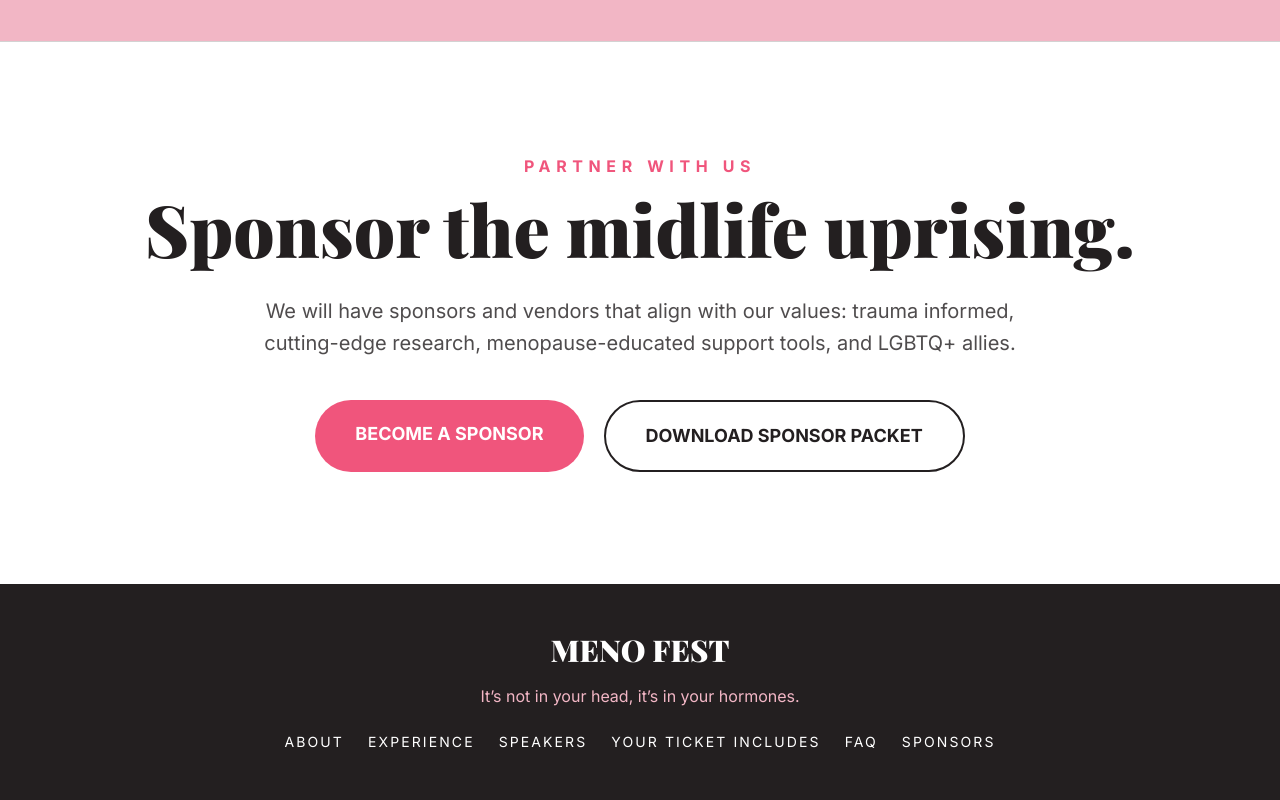
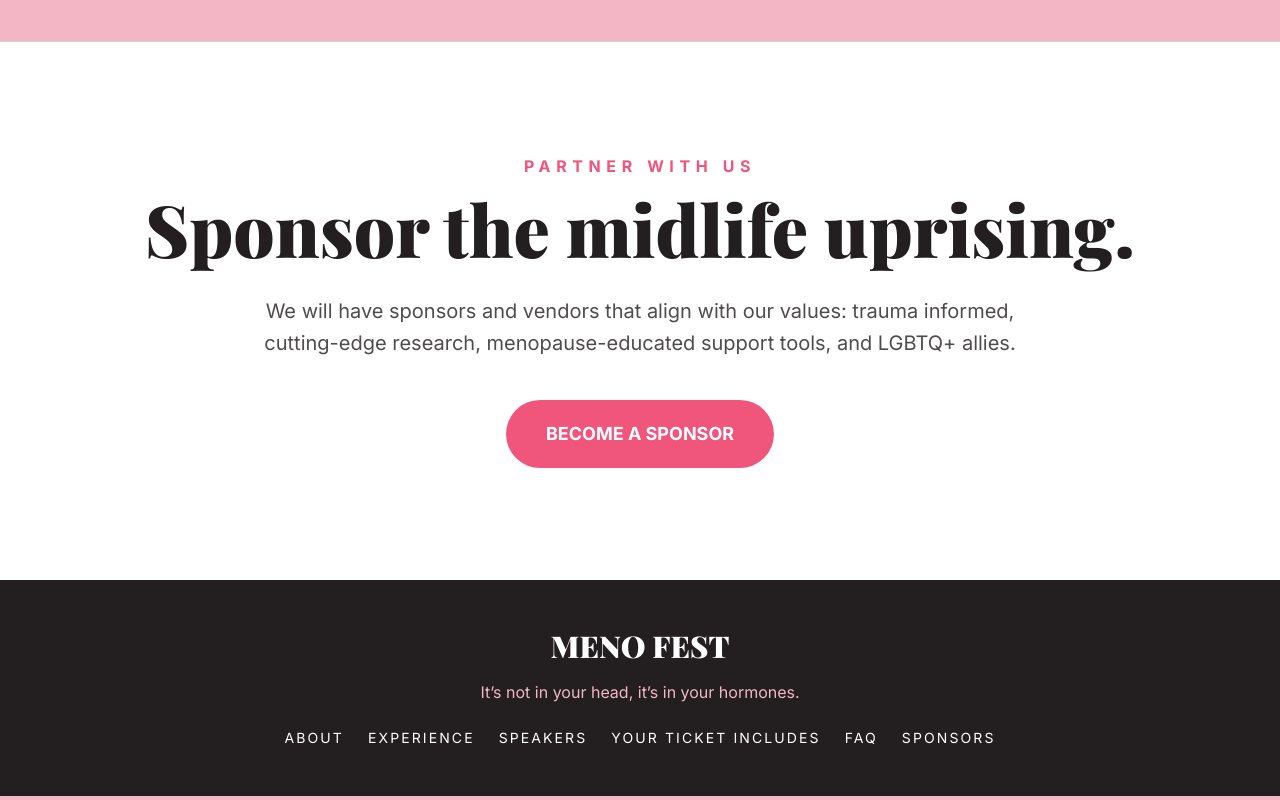
Before and after one commit to sheenawhittier/menofest-site, a Next.js app: page / in a window 1280 px wide. Shown: the part 9144-9944 px from the top of the page. Built offline with nearby package versions, Linux system fonts and the light colour scheme; a web font is replaced by a local one.

Commit message:
Update page.tsx
Added "Become a Sponsor Branch

```diff
--- a/app/page.tsx
+++ b/app/page.tsx
@@ -518,12 +518,8 @@
           </p>
 
           <div className="flex flex-col md:flex-row justify-center gap-5">
-            <a className="bg-[#f0557c] hover:bg-[#ee2d28] hover:scale-105 transition duration-300 text-white px-10 py-5 rounded-full text-lg font-bold cursor-pointer">
+            <a href="https://docs.google.com/presentation/d/e/2PACX-1vRPt7rge92ceauQk-_XD8-OeoAKzOdsclEWC3IBwz97AoO4lrbZQ2pzk3WoUn5Hg9ZSn5FWuq0u23oq/pub?start=false&loop=false&delayms=3000" className="bg-[#f0557c] hover:bg-[#ee2d28] hover:scale-105 transition duration-300 text-white px-10 py-5 rounded-full text-lg font-bold cursor-pointer">
               BECOME A SPONSOR
-            </a>
-
-            <a className="border-2 border-[#231f20] px-10 py-5 rounded-full text-lg font-bold hover:bg-[#231f20] hover:text-white hover:scale-105 transition duration-300 cursor-pointer">
-              DOWNLOAD SPONSOR PACKET
             </a>
           </div>
         </div>
```
